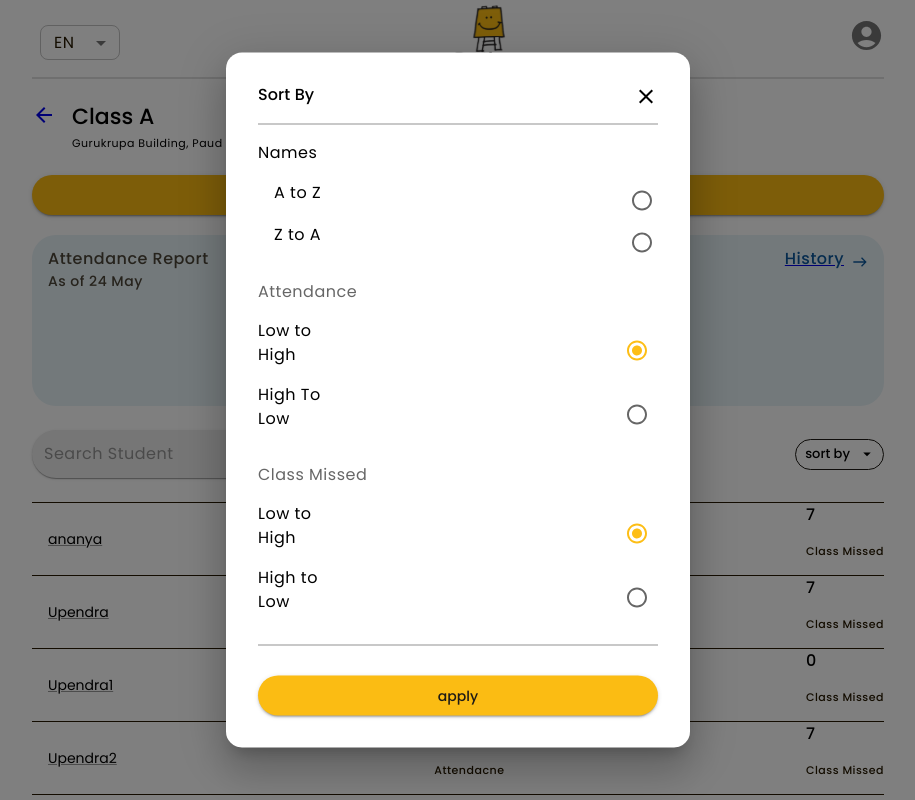
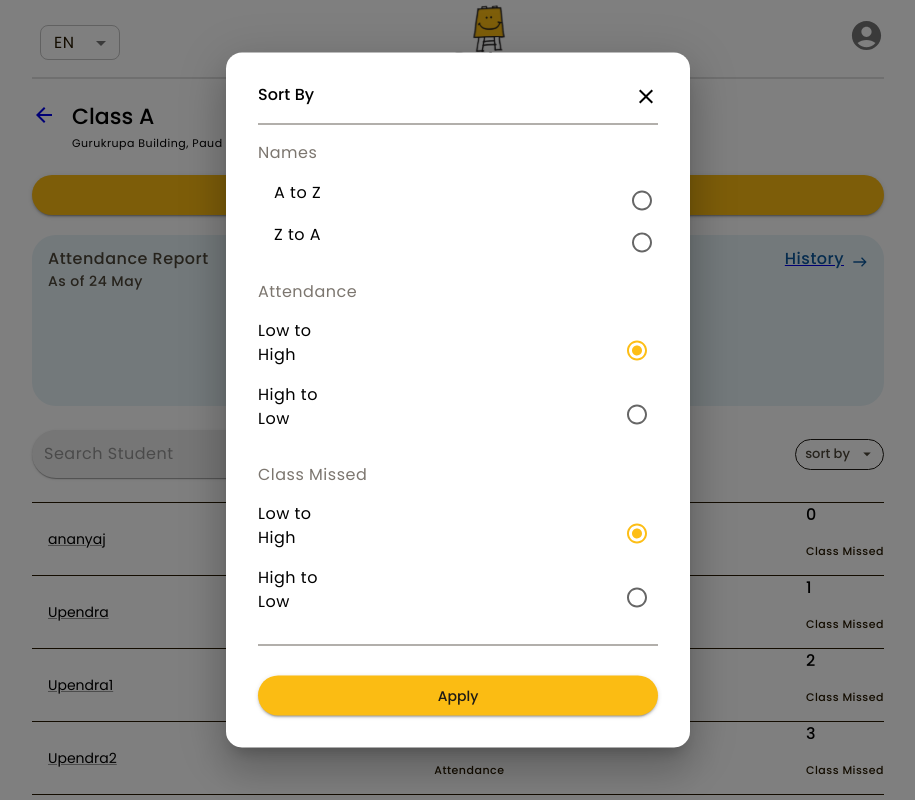
Before and after one commit to tekdi/shiksha-components, a React (Vite) app: page /class-details in a window 1280 px wide. Both pictures are taken after a click on the button "sort by". Shown: the top 800 px of the page, without its empty margins (182-1097 px from the left). Built offline with nearby package versions, Linux system fonts and the light colour scheme.

Commit message:
UI changes, coding structure change for style use , text use ,serviceFile

```diff
--- a/src/components/ButtonFunctional.tsx
+++ /dev/null
@@ -1,22 +0,0 @@
-import * as React from "react";
-import Button from "@mui/material/Button";
-
-export default function ButtonFunctional(props: any) {
-  const { handleClickButton, buttonName } = props;
-  return (
-    <Button
-      variant="contained"
-      style={{
-        background: "#FBBC13",
-        color: "#1E1B16",
-        borderRadius: "100px",
-        width: "100%",
-        height: "40px",
-        marginTop: "20px",
-      }}
-      onClick={handleClickButton}
-    >
-      {buttonName}
-    </Button>
-  );
-}
--- a/src/components/Modal.tsx
+++ b/src/components/Modal.tsx
@@ -2,8 +2,9 @@
 import { Modal, Typography, Box, IconButton, Button } from '@mui/material';
 import CloseIcon from '@mui/icons-material/Close';
 import CustomButton from './CustomButton';
-import ButtonFunctional from './ButtonFunctional';
+import ButtonFunctional from './buttonComponent';
 import CloseSharpIcon from '@mui/icons-material/CloseSharp';
+import { useTranslation } from 'react-i18next';
 
 interface ModalProps {
   open: boolean;
@@ -33,6 +34,7 @@ const ModalComponent: React.FC<ModalProps> = ({
     p: 4,
     borderRadius: '1rem'
   };
+  const { t } = useTranslation();
 
   return (
     <Modal open={open} onClose={onClose}>
@@ -41,7 +43,7 @@ const ModalComponent: React.FC<ModalProps> = ({
           <Typography variant="h4" m={0} fontSize={'16px'} fontWeight={'500'}>
             {heading}
           </Typography>
-          <CloseSharpIcon onClick={onClose} />
+          <CloseSharpIcon onClick={onClose} aria-label="Close" />
         </Box>
 
         <Box>
@@ -49,7 +51,7 @@ const ModalComponent: React.FC<ModalProps> = ({
 
           <Box>{children}</Box>
         </Box>
-        <ButtonFunctional buttonName={'apply'} />
+        <ButtonFunctional buttonName={t('COMMON.APPLY')} />
       </Box>
     </Modal>
   );
--- a/src/components/SearchSortBar.tsx
+++ b/src/components/SearchSortBar.tsx
@@ -24,6 +24,7 @@ import {
 import ModalComponent from './Modal';
 import { Stack } from '@mui/system';
 import { useTranslation } from 'react-i18next';
+import { useTheme } from '@mui/material/styles';
 
 export default function SearchSortBar() {
   const [modalOpen, setModalOpen] = React.useState(false);
@@ -31,14 +32,19 @@ export default function SearchSortBar() {
   const [open, setOpen] = React.useState(false);
   const [valueName, setValueName] = React.useState('female');
   const [valueAttendance, setValueAttendance] = React.useState('lowToHigh');
+  const [valueClassMissed, setValueClassMissed] = React.useState('lowToHigh');
   const { t } = useTranslation();
+  const theme = useTheme<any>();
 
   const handleChangeNames = (event: React.ChangeEvent<HTMLInputElement>) => {
-    setValueName((event.target as HTMLInputElement).value);
+    setValueName(event.target.value);
   };
 
   const handleChangeAttendance = (event: React.ChangeEvent<HTMLInputElement>) => {
-    setValueAttendance((event.target as HTMLInputElement).value);
+    setValueAttendance(event.target.value);
+  };
+  const handleChangeClassMissed = (event: React.ChangeEvent<HTMLInputElement>) => {
+    setValueClassMissed(event.target.value);
   };
   const handleOpenModal = () => {
     setModalOpen(true);
@@ -59,7 +65,7 @@ export default function SearchSortBar() {
             alignItems: 'center',
             width: 'auto',
             borderRadius: '100px',
-            background: '#EDEDED'
+            background: theme.palette.warning.A700
           }}>
           <InputBase
             sx={{ ml: 1, flex: 1, mb: '0' }}
@@ -74,8 +80,7 @@ export default function SearchSortBar() {
           // variant="outlined"
           onClick={handleOpenModal}
           sx={{
-            // border: "darkgray",
-            color: 'black',
+            color: theme.palette.warning.A200,
             height: 'auto',
             width: 'auto',
             padding: '6px, 8px, 6px, 16px'
@@ -97,7 +102,7 @@ export default function SearchSortBar() {
         <Box>
           <Divider
             style={{
-              backgroundColor: 'darkgray',
+              backgroundColor: theme.palette.warning['400'],
               marginBottom: '10px',
               marginTop: '15px'
             }}
@@ -105,8 +110,10 @@ export default function SearchSortBar() {
 
           <Box mt={2}>
             <FormControl>
-              <FormLabel id="demo-controlled-radio-buttons-group" style={{ color: 'black' }}>
-                Names
+              <FormLabel
+                id="demo-controlled-radio-buttons-group"
+                style={{ color: theme.palette.warning['400'] }}>
+                {t('COMMON.NAMES')}
               </FormLabel>
 
               <RadioGroup
@@ -134,7 +141,11 @@ export default function SearchSortBar() {
           <Box mt={2}>
             {' '}
             <FormControl>
-              <FormLabel id="demo-controlled-radio-buttons-group">Attendance</FormLabel>
+              <FormLabel
+                id="demo-controlled-radio-buttons-group"
+                style={{ color: theme.palette.warning['400'] }}>
+                {t('COMMON.ATTENDANCE')}
+              </FormLabel>
 
               <RadioGroup
                 aria-labelledby="demo-controlled-radio-buttons-group"
@@ -144,7 +155,7 @@ export default function SearchSortBar() {
                 <FormControlLabel
                   value="lowToHigh"
                   control={<Radio sx={{ ml: '270px' }} />}
-                  label="Low to High"
+                  label={t('COMMON.LOW_TO_HIGH')}
                   labelPlacement="start"
                   sx={{ fontWeight: '500', fontSize: '14px', m: '0px' }}
                 />
@@ -153,7 +164,7 @@ export default function SearchSortBar() {
                   labelPlacement="start"
                   sx={{ fontWeight: '500', fontSize: '14px', m: '0px' }}
                   control={<Radio sx={{ ml: '270px' }} />}
-                  label="High To Low"
+                  label={t('COMMON.HIGH_TO_LOW')}
                 />
               </RadioGroup>
             </FormControl>
@@ -161,19 +172,23 @@ export default function SearchSortBar() {
           <Box mt={2}>
             {' '}
             <FormControl>
-              <FormLabel id="demo-controlled-radio-buttons-group">Class Missed</FormLabel>
+              <FormLabel
+                id="demo-controlled-radio-buttons-group"
+                style={{ color: theme.palette.warning['400'] }}>
+                {t('COMMON.CLASS_MISSED')}
+              </FormLabel>
 
               <RadioGroup
                 aria-labelledby="demo-controlled-radio-buttons-group"
                 name="controlled-radio-buttons-group"
-                value={valueAttendance}
-                onChange={handleChangeAttendance}
+                value={valueClassMissed}
+                onChange={handleChangeClassMissed}
                 // style={{ flexDirection: "row" }}
               >
                 <FormControlLabel
                   value="lowToHigh"
                   control={<Radio sx={{ ml: '270px' }} />}
-                  label="Low to High"
+                  label={t('COMMON.LOW_TO_HIGH')}
                   labelPlacement="start"
                   sx={{ fontWeight: '500', fontSize: '14px', m: '0px' }}
                 />
@@ -182,14 +197,14 @@ export default function SearchSortBar() {
                   labelPlacement="start"
                   sx={{ fontWeight: '500', fontSize: '14px', m: '0px' }}
                   control={<Radio sx={{ ml: '270px' }} />}
-                  label="High to Low"
+                  label={t('COMMON.HIGH_TO_LOW')}
                 />
               </RadioGroup>
             </FormControl>
           </Box>
           <Divider
             style={{
-              backgroundColor: 'darkgray',
+              backgroundColor: theme.palette.warning['400'],
               marginBottom: '10px',
               marginTop: '15px'
             }}
--- /dev/null
+++ b/src/components/buttonComponent.tsx
@@ -0,0 +1,25 @@
+import * as React from 'react';
+import Button from '@mui/material/Button';
+import { useTheme } from '@mui/material/styles';
+interface ButtonFunctionalProps {
+  handleClickButton: () => void;
+  buttonName: string;
+}
+export default function ButtonFunctional({ handleClickButton, buttonName }: ButtonFunctionalProps) {
+  const theme = useTheme<any>();
+  return (
+    <Button
+      variant="contained"
+      style={{
+        background: theme.components.MuiButton.styleOverrides.containedSecondary.backgroundColor,
+        color: theme.components.MuiButton.styleOverrides.root.color,
+        borderRadius: '100px',
+        width: '100%',
+        height: '40px',
+        marginTop: '20px'
+      }}
+      onClick={handleClickButton}>
+      {buttonName}
+    </Button>
+  );
+}
--- a/src/customStyles.tsx
+++ b/src/customStyles.tsx
@@ -40,7 +40,8 @@ const customTheme = createTheme({
       '900': '#DADADA',
       A100: '#D0C5B4',
       A200: '#4D4639',
-      A400: '#FFFFFF'
+      A400: '#FFFFFF',
+      A700: '#EDEDED'
     },
     error: {
       main: '#BA1A1A',
--- a/src/pages/MyClassDetails.tsx
+++ b/src/pages/MyClassDetails.tsx
@@ -19,78 +19,26 @@ import { useTheme } from '@mui/material/styles';
 import Header from '../components/Header';
 import ArrowBackIcon from '@mui/icons-material/ArrowBack';
 import { Stack } from '@mui/system';
-import ButtonFunctional from '../components/ButtonFunctional';
+import ButtonFunctional from '../components/buttonComponent';
 import StudentsStatsList from '../components/StudentsStatsList';
 import SearchSortBar from '../components/SearchSortBar';
 import StudentStatsCard from '../components/StudentStatsCard';
 import EastIcon from '@mui/icons-material/East';
 import { Link } from 'react-router-dom';
 import ModalComponent from '../components/Modal';
+import { getClassDetails } from '../services/MyClassDetailsService';
 export default function MyClassDetails() {
+  const [classData, setClassData] = React.useState<(typeof classData)[]>([]);
   const handleSecondClickButton = () => {
     alert(' Mark Today’s Attendance');
   };
   const theme = useTheme<any>();
 
-  //------------------Dummy Data -------------------------
-  const data = [
-    {
-      name: 'ananya',
-      value1: '34',
-      label1: 'Attendacne',
-      value2: '7',
-      label2: 'Class Missed'
-    },
-    {
-      name: 'Upendra',
-      value1: '74',
-      label1: 'Attendacne',
-      value2: '7',
-      label2: 'Class Missed'
-    },
-    {
-      name: 'Upendra1',
-      value1: '79',
-      label1: 'Attendacne',
-      value2: '0',
-      label2: 'Class Missed'
-    },
-    {
-      name: 'Upendra2',
-      value1: '74',
-      label1: 'Attendacne',
-      value2: '7',
-      label2: 'Class Missed'
-    },
-    {
-      name: 'Upendra3',
-      value1: '74',
-      label1: 'Attendacne',
-      value2: '7',
-      label2: 'Class Missed'
-    },
-    {
-      name: 'Upendra4',
-      value1: '74',
-      label1: 'Attendacne',
-      value2: '7',
-      label2: 'Class Missed'
-    },
-    {
-      name: 'Upendra4',
-      value1: '74',
-      label1: 'Attendacne',
-      value2: '7',
-      label2: 'Class Missed'
-    },
-    {
-      name: 'Upendra5',
-      value1: '74',
-      label1: 'Attendacne',
-      value2: '7',
-      label2: 'Class Missed'
-    }
-  ];
+  React.useEffect(() => {
+    getClassDetails().then((response: (typeof classData)[]) => {
+      setClassData(response);
+    });
+  }, []);
 
   return (
     <>
@@ -173,14 +121,14 @@ export default function MyClassDetails() {
 
       <SearchSortBar />
 
-      {data?.map((student, i) => {
+      {classData?.map((student, i) => {
         return (
           <div key={i}>
             <StudentsStatsList
               name={student.name}
               value1={student.value1}
               label1={student.label1}
-              value2={student.value2}
+              value2={i}
               label2={student.label2}
             />
           </div>
--- /dev/null
+++ b/src/services/MyClassDetailsService.ts
@@ -0,0 +1,66 @@
+export const data = [
+  {
+    name: 'ananyaj',
+    value1: '34',
+    label1: 'Attendance',
+    value2: '7',
+    label2: 'Class Missed'
+  },
+  {
+    name: 'Upendra',
+    value1: '74',
+    label1: 'Attendance',
+    value2: '7',
+    label2: 'Class Missed'
+  },
+  {
+    name: 'Upendra1',
+    value1: '79',
+    label1: 'Attendance',
+    value2: '0',
+    label2: 'Class Missed'
+  },
+  {
+    name: 'Upendra2',
+    value1: '74',
+    label1: 'Attendance',
+    value2: '7',
+    label2: 'Class Missed'
+  },
+  {
+    name: 'Upendra3',
+    value1: '74',
+    label1: 'Attendance',
+    value2: '7',
+    label2: 'Class Missed'
+  },
+  {
+    name: 'Upendra4',
+    value1: '74',
+    label1: 'Attendance',
+    value2: '7',
+    label2: 'Class Missed'
+  },
+  {
+    name: 'Upendra4',
+    value1: '74',
+    label1: 'Attendance',
+    value2: '7',
+    label2: 'Class Missed'
+  },
+  {
+    name: 'Upendra5',
+    value1: '74',
+    label1: 'Attendance',
+    value2: '7',
+    label2: 'Class Missed'
+  }
+];
+
+export const getClassDetails = (): Promise<any[]> => {
+  return new Promise((resolve) => {
+    setTimeout(() => {
+      resolve(data);
+    }, 1000);
+  });
+};
--- a/src/translations/en.json
+++ b/src/translations/en.json
@@ -10,7 +10,13 @@
     "UPDATE": "Update",
     "CLEAR_ALL": "Clear All",
     "SEARCH_STUDENT":"Search Student",
-    "SORT_BY":"sort by"
+    "SORT_BY":"sort by",
+    "APPLY":"Apply",
+    "HIGH_TO_LOW":"High to Low",
+    "LOW_TO_HIGH":"Low to High",
+    "NAMES":"Names",
+    "CLASS_MISSED":"Class Missed",
+    "ATTENDANCE":"Attendance"
   },
   "LOGIN_PAGE": {
     "USERNAME": "Username",
--- a/src/translations/hi.json
+++ b/src/translations/hi.json
@@ -10,7 +10,13 @@
     "UPDATE": "अपडेट",
     "CLEAR_ALL": "सभी हटाएं",
     "SEARCH_STUDENT":"छात्र खोजें",
-    "SORT_BY":"इसके अनुसार क्रमबद्ध करें"
+    "SORT_BY":"इसके अनुसार क्रमबद्ध करें",
+    "APPLY":"आवेदन करना",
+    "HIGH_TO_LOW":"उच्चे से नीचा",
+    "LOW_TO_HIGH":"नीचा से उच्चे",
+    "NAMES":"नाम",
+    "CLASS_MISSED":"क्लास छूट गई",
+    "ATTENDANCE":"उपस्थिति"
   },
   "LOGIN_PAGE": {
     "USERNAME": "उपयोगकर्ता नाम",
--- a/src/translations/mr.json
+++ b/src/translations/mr.json
@@ -7,7 +7,13 @@
     "SAVE": "साठवा",
     "CLEAR_ALL": "सर्व काढा",
     "SEARCH_STUDENT":"विद्यार्थी शोधा",
-    "SORT_BY":"क्रमवारी लावा"
+    "SORT_BY":"क्रमवारी लावा",
+    "APPLY":"लागू करा",
+    "HIGH_TO_LOW":"उच्च ते निम्न",
+    "LOW_TO_HIGH":"निम्न ते उच्च",
+    "NAMES":"नावे",
+    "CLASS_MISSED":"वर्ग चुकला",
+    "ATTENDANCE":"उपस्थिति"
   },
   "LOGIN_PAGE": {
     "USERNAME": "वापरकर्तानाव",
```
Also changed, not shown: src/components/CustomModal.tsx (+12 -18 lines).
